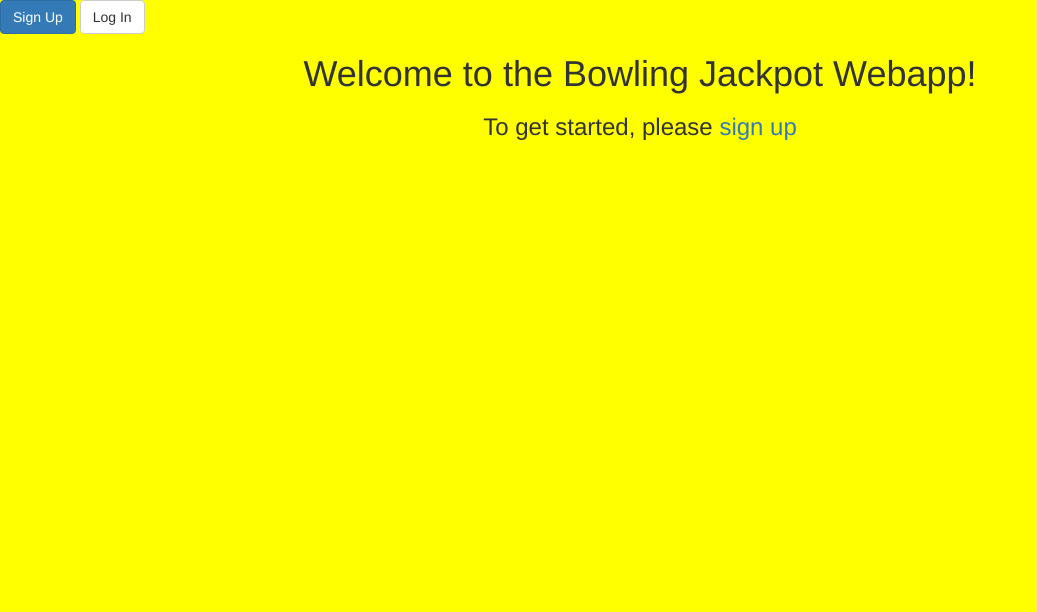
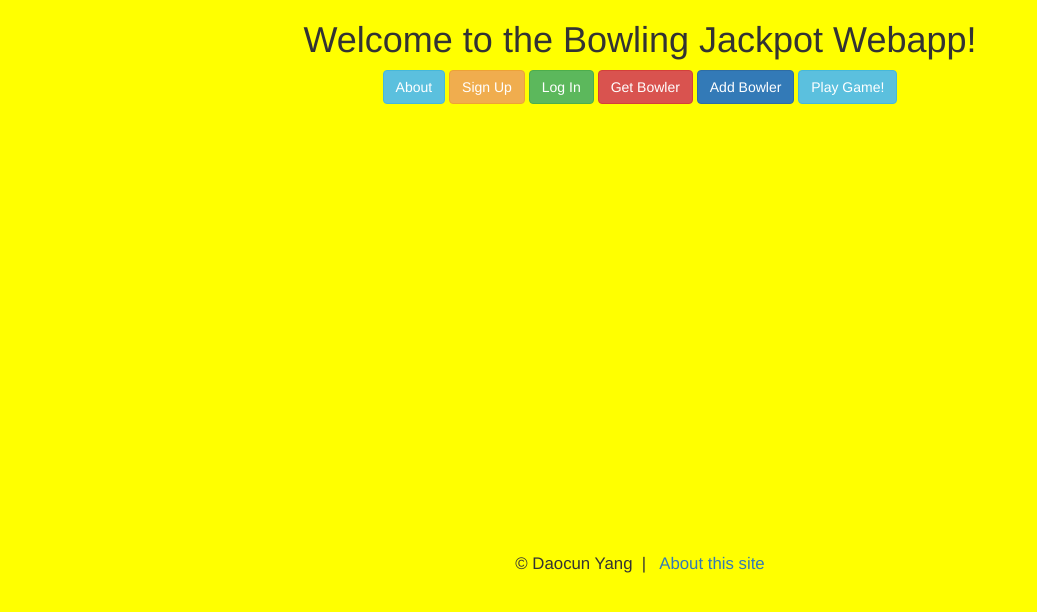
Before and after one commit to wilsonandusa/webapp, a PHP site: page / in a window 1280 px wide. Shown: the top 612 px of the page, without its empty margins (0-1037 px from the left). Run offline with PHP 8.4, Linux system fonts and the light colour scheme; some libraries are stand-ins or nearby versions.

Commit message:
adding a lot of functionalities

```diff
--- a/css/style.css
+++ b/css/style.css
@@ -3,13 +3,119 @@ body {
 	background-color: yellow;
 }
 
-
-.btn-group {
-
- align-items: center;
+li {
+	padding:2px;
+	font-size: 1.3em;
 }
 
-#advice {
+#title {
+	font-family: helvetica;
+}
 
-color:red;
+#signup_msg, #login_msg, #add_bowler_msg, #reminder {
+	color:red;
 }
+
+.footer {
+    font-size: 1.2em;
+    margin-top: 35%;
+    /*position:relative;
+    left:41%; */
+}
+
+ .display, .display_bowlers, .buy_tickets {
+   display: none;
+   position: relative;
+   left:14%;
+   margin-top:2%;
+   height:20%;
+   width:70%;
+   background-color: white;
+   border-radius: 15px;
+   line-height: 25px;
+
+}
+
+.display_lotte {
+   display: none;
+   position: relative;
+   left:14%;
+   margin-top:2%;
+   height:20%;
+   width:70%;
+   background-color: white;
+   border-radius: 15px;
+   line-height: 25px;
+
+}
+
+
+/*
+.display_lotteries  {
+
+	height:20%;
+	width:70%;
+	background-color: white;
+} */
+
+#intro {
+	padding: 10px;
+	padding-bottom: 0px;
+	font-size: 1.2em;
+}
+
+#createuser {
+	display:none;
+    position:relative;
+    left:31%;
+	height:30%;
+	max-width:40%;
+}
+
+#loginuser {
+	display:none;
+    position:relative;
+    left:31%;
+	height:30%;
+	max-width:40%;
+
+}
+
+.add_bowler {
+   display: none;
+   position:relative;
+   left:38%;
+   height:20%;
+   width:25%;
+}
+
+
+.buy_tickets {
+    line-height: 25px;
+	padding:10px;
+}
+
+#bowler_list {
+	list-style: none;
+	padding-top: 10px;
+}
+
+span.players {
+
+	font-size: 1.2em;
+	padding: 3px;
+}
+
+tr.first_row {
+	margin-top:5px;
+	font-size: 1.3em;
+	font-style: bold;
+}
+
+tr.rows, tr.row0 {
+	font-size: 1.2em;
+}
+
+table {
+	display:none;
+}
--- a/index.html
+++ b/index.html
@@ -8,24 +8,122 @@
 
 		<link rel="stylesheet" href="https://maxcdn.bootstrapcdn.com/bootstrap/3.3.5/css/bootstrap.min.css" integrity="sha512-dTfge/zgoMYpP7QbHy4gWMEGsbsdZeCXz7irItjcC3sPUFtf0kuFbDz/ixG7ArTxmDjLXDmezHubeNikyKGVyQ==" crossorigin="anonymous">
 		<link rel="stylesheet" type="text/css" href="css/style.css">
+		<script src='https://ajax.googleapis.com/ajax/libs/jquery/2.1.3/jquery.min.js'></script>
+		<script src="https://maxcdn.bootstrapcdn.com/bootstrap/3.3.5/js/bootstrap.min.js" integrity="sha512-K1qjQ+NcF2TYO/eI3M6v8EiNYZfA95pQumfvcVrTHtwQVDG+aHRqLi/ETn2uB+1JqwYqVG3LIvdm9lj6imS/pQ==" crossorigin="anonymous"></script>
+  <script src='js/client.js'></script>
+    <script src='js/app.js'></script>
 </head>
 
 <body>
 
-
- <div class="btn-group" role="group" >
-  <a href="signup.html"><button type="button" class="btn btn-primary">Sign Up</button></a>
-  <a href="login.html"><button type="button" class="btn btn-default">Log In</button></a>
+<div class="index_text" align="center">
+	<h1 id="title">Welcome to the Bowling Jackpot Webapp!</h1>
+	<button id="about" type="button" class="btn btn-info">About</button>
+	<button id="signup_div" type="button" class="btn btn-warning">Sign Up</button>
+	<button id="login_div" type="button" class="btn btn-success">Log In</button>
+	<button id="get_bowler" type="button" class="btn btn-danger">Get Bowler</button>
+	<button id="add_bowler" type="button" class="btn btn-primary">Add Bowler</button>
+	<button id="play_game" type="button" class="btn btn-info">Play Game!</button>
+	<!--<button id="get_lotteries" type="button" class="btn btn-warning">Get Lotteries</button>-->
 </div>
 
-<div class="index_text" align="center">
-	<h1>Welcome to the Bowling Jackpot Webapp!</h1>
-	<h3>To get started, please <a href="signup.html">sign up</a></h3>
+	<div id="createuser"><br />
+  <h2>Please Sign Up</h2><br />
+  <p>Notice: please don't use any password you care about!</p><br />
+  <form role="form">
+    <div class="form-group">
+      <label for="email">Email:</label>
+      <input type="email" class="form-control" id="email" placeholder="Enter email">
+    </div>
+    <div class="form-group">
+      <label for="pwd">Password:</label>
+      <input type="password" class="form-control" id="psword" placeholder="Enter password">
+    </div>
+    <br />
+    <p id="signup_msg"></p>
+    <br />
+    <button id="complete_signup" type="button" class="btn btn-default">Submit</button>
+  </form>
 </div>
 
-<script src="https://maxcdn.bootstrapcdn.com/bootstrap/3.3.5/js/bootstrap.min.js" integrity="sha512-K1qjQ+NcF2TYO/eI3M6v8EiNYZfA95pQumfvcVrTHtwQVDG+aHRqLi/ETn2uB+1JqwYqVG3LIvdm9lj6imS/pQ==" crossorigin="anonymous"></script>
- <script src='https://ajax.googleapis.com/ajax/libs/jquery/2.1.3/jquery.min.js'></script>
-  <script src='js/client.js'></script>
-    <script src='js/app.js'></script>
+<div id="loginuser"><br />
+  <h2>Please Log In</h2><br />
+    <form role="form">
+    <div class="form-group">
+      <label for="email">Email:</label>
+      <input type="email" class="form-control" id="email_entered" placeholder="Enter email">
+    </div>
+    <div class="form-group">
+      <label for="pwd">Password:</label>
+      <input type="password" class="form-control" id="psword_entered" placeholder="Enter password">
+    </div>
+    <br />
+    <p id="login_msg"></p>
+    <br />
+    <button id="complete_login" type="button" class="btn btn-default">Submit</button>
+  </form>
+</div>
+
+  <div class="display">
+ 	<p id="intro">The app will be a simple way for a bowling league to track a progressive jackpot. Bowlers in the league can buy tickets to enter the drawing. All tickets cost $10 dollars, and the proceeds go into the jackpot. After at least three tickets are bought, one ticket is drawn at random. The owner of that ticket gets to roll once. If they get a strike, they win the entire pot. Otherwise, they win a fraction of the pot, and the remaining pot rolls over into the next drawing.<br /> <span id="reminder">Please don't forget to log in before you enjoy the game! </span></p>
+
+  </div>
+
+  <div class="display_bowlers">
+  </div>
+
+  <div class="display_lotte">
+  </div>
+
+  <div class="add_bowler">
+  	  <br />
+    <form role="form">
+    <div class="form-group">
+      <input type="name" class="form-control" id="bowler_name" placeholder="Enter bowler's name">
+    </div>
+    <br />
+    <p id="add_bowler_msg"></p>
+    <br />
+    <a id="complete_add_bowler">Submit</a>
+  </form>
+  </div>
+
+  <div class="buy_tickets">
+    <div align="center">
+    <h3 id="jackpot">Current Jackpot: $<span id="jackpot_val"></span></h3>
+  </div>
+  	<h3>Buy a ticket for...</h3>
+  	<button id="bowler1_buy" type="button" class="btn btn-primary">Bowler 1</button><span class="players" id="bowler1">Billy Bowler</span><br /><br />
+  	<button id="bowler2_buy" type="button" class="btn btn-primary">Bowler 2</button><span class="players" id="bowler2">Sally Strike</span><br /><br />
+  	<button id="bowler3_buy" type="button" class="btn btn-primary">Bowler 3</button><span class="players" id="bowler3">Pauly Pins</span><br />
+    <br />
+
+     <div align="center">
+    <button id="draw_winner" type="button" class="btn btn-danger btn-lg">Draw Winner!</button>
+    <button id="start_over" type="button" class="btn btn-danger btn-lg">Start New Game</button>
+    <button id="history" type="button" class="btn btn-danger btn-lg">Show/Hide History</button>
+     </div>
+     <br />
+    <table class="table table-hover">
+      <tr class="first_row">
+        <td> Round# </td>
+        <td>Billy Bowler</td>
+        <td>Sally Strike</td>
+        <td>Pauly Pins</td>
+      </tr>
+      <tr class="row0">
+        <td>0</td>
+        <td>50</td>
+        <td>50</td>
+        <td>50</td>
+      </tr>
+    </table >
+  </div>
+
+	<div class="footer" align="center">
+			<span>&copy; Daocun Yang  &nbsp;| &nbsp; <span>
+				<a href="http://bowling-api.nextcapital.com/">About this site</a>
+	</div>
+
 </body>
 </html>
--- a/js/app.js
+++ b/js/app.js
@@ -1,29 +1,80 @@
+
+var state = 0;				// flag indicating whether the user has logged in
+var round = 0;              // round number; initialized to 0
+var cur_jackpot = 0; 		// current jackpot
+var who; 					// who gets to roll
+var justRolled = 0;     	// flag indicating whether a bowler just rolled
+var startingBalance = 50;   //
+var tickets = [ ];          // an array that holds all the purchased tickets; initialized to empty
+var money = [50, 50, 50];   // an array that holds the starting balance of each player; initialized to empty
+
+
+$(document).ready(function(){
+
 var client = new BowlingApiClient('http://bowling-api.nextcapital.com/api');
 
-$('#complete_signup').click(function(){
+	$("button#signup_div").click(function() {
+   		$("div#createuser").toggle(300);
+	});
+
+	$("button#login_div").click(function() {
+   		$("div#loginuser").toggle(300);
+	});
+
+    $("button#about").click(function() {
+   		$("div.display").toggle(300);
+	});
+
+   $("#complete_signup").click(function(){
 
 	var email_text = $('#email').val();
 	var psword_text = $('#psword').val();
+   //  alert(localStorage.Email);
 
 	if (email_text == localStorage.Email)
-		$('#advice').text("The email address you've entered is alreday in use");
+		$('#signup_msg').text("The email address you've entered is alreday in use");
 
 	else if (!email_text || !psword_text)
-		$('#advice').text("Both fields are required");
+		$('#signup_msg').text("Both fields are required");
 
-   else {
-  	localStorage.Email = email_text;
+ else {
+	localStorage.Email = email_text;
   	localStorage.psword = psword_text;
+  	state = 1;
 
-//  if (localStorage.Email && localStorage.psword) {
+    $("div#createuser").hide(300);
+    confirm("Success!");
 
-  	 confirm("Thank you for signing up!");
+  	client.createUser({
+    email: email_text,
+    password: psword_text,
+    success: function(user) {
+     //console.log(user);
+     //alert("Thank you!");
+    },
+    error: function(xhr)  {
+      console.log(JSON.parse(xhr.responseText));
+    }
+  });
+ }
+}); // end of sign up
 
-   window.location.assign("login.html");
 
-     client.createUser({
-    email: Email,
-    password: psword,
+$('#complete_login').click(function(){
+	var emailEntered = $('#email_entered').val();
+	var pinEntered = $('#psword_entered').val();
+
+  if (emailEntered && pinEntered) {
+
+  if (emailEntered == localStorage.Email && pinEntered == localStorage.psword) {
+
+     confirm("Login success!");
+     $("div#loginuser").hide(300);
+  	state = 1;
+
+   client.loginUser({
+    email: localStorage.Email,
+    password: localStorage.psword,
     success: function(user) {
       console.log(user);
     },
@@ -31,26 +82,269 @@ $('#complete_signup').click(function(){
       console.log(JSON.parse(xhr.responseText));
     }
   });
+
  }
- //else	$('#advice').text("Both fields are required");
+   else
+   	$('#login_msg').text("Oops! Please double check your email and password!");
+}
+  else
+  	$('#login_msg').text("Both fields are required");
 
-});
+}); // end of login
+
+$('#get_bowler').click(function(){
+
+ if (state === 1) {
+ 	$("div.display_bowlers").toggle(300);
+   var content = "<ul id='bowler_list'>";
+
+    client.getBowlers({
+    success: function(bowlers) {
+      for (i=0; i<bowlers.length;i++) {
+      	content += "<li>" + bowlers[i].name + "</li>";
+      }
+      content += "</ul>";
+      $(".display_bowlers").html(content);
+    //  console.log(bowlers);
+    },
+    error: function(xhr) {
+      console.log(JSON.parse(xhr.responseText));
+    }
+  });
+}
+ else
+ 	confirm("Oops! You need to login in order to play!");
+
+ }); // end of get bowler
 
 
-$('#complete_login').click(function(){
+ $("#add_bowler").click(function() {
 
-	var emailEntered = $('#email_entered').val();
-	var pinEntered = $('#psword_entered').val();
+   if (state === 1) {
+    $("div.add_bowler").toggle(300);
 
-  if (emailEntered && pinEntered) {
+    $("#complete_add_bowler").click(function() {
+		var bowler_name = $("#bowler_name").val();
+		if (bowler_name) { // also check whether the bowler already exists!
 
-  if (emailEntered == localStorage.Email && pinEntered == localStorage.psword) {
-   window.location.href="game.html";
+			client.createBowler ({
+		    name: bowler_name,
+		    success: function(bowler) {
+		      console.log(bowler);
+		    },
+		    error: function(xhr)  {
+		      console.log(JSON.parse(xhr.responseText));
+		    }
+		  }); // end of createBowler
+		}
+		else
+			$("#add_bowler_msg").text("Please enter the name of the bowler");
+
+    });
  }
-   else
-   	$('#advice').text("Oops! Please double check your email and password!");
+ else
+ 	confirm("Oops! You need to login in order to play!");
+
+ }); // end of add bowler
+
+
+ $("#play_game").click(function() {
+     $("div.buy_tickets").toggle(300);
+     $("span#jackpot_val").text(cur_jackpot);
+
+ }); // end of play game
+
+
+ $("#draw_winner").click(function() {
+
+ 	if (cur_jackpot === 0) {
+ 		$("h3#jackpot").fadeTo(300, 0.2).fadeTo(300, 1).fadeTo(300, 0.2).fadeTo(300, 1).fadeTo(300, 0.2).fadeTo(300, 1);
+ 		confirm("Please first buy a ticket");
+ 	}
+
+  	else if (tickets.length < 3)
+   		confirm("At least 3 tickets need to be bought");
+
+   else if (justRolled === 1)
+   	  confirm("Please buy a new ticket to proceed!");
+
+  else {
+
+  	  // first draw a ticket randomly to decide which bowler gets to roll
+      var val = Math.floor(Math.random()*tickets.length);
+      who = tickets[val];
+      justRolled = 1;
+      round += 1;
+      confirm("Bowler " + who + " gets to roll!");
+
+      // is the bowler lucky enough to get the strike?
+      var strike = Math.ceil((Math.random())*6);
+      if (strike === 6) {
+      	 confirm("Strike!!! " + "Bowler " + who + " wins!");
+      	 startNewGame();
+      	 return;
+      }
+
+      // if no, then randomly determine what fraction of the jackpot the bowler wins
+      var amount = Math.floor(Math.random()*cur_jackpot);
+
+      // make sure the bowler gets something...
+      if (amount === 0)
+      	amount = 1;
+
+      cur_jackpot -= amount;
+      $("span#jackpot_val").text(cur_jackpot);
+
+      money[who-1] += amount;
+
+    var content = "<tr class='rows'><td>" + round + "</td>";
+
+     if (who === 1)
+    	content += "<td style='color:blue; font-weight:bold'>" + money[0] + "</td>" + "<td>" + money[1] + "</td>" + "<td>" + money[2] + "</td>";
+     else if (who === 2)
+     	content += "<td>" + money[0] + "</td>" + "<td style='color:blue; font-weight:bold'>" + money[1] + "</td>" + "<td>" + money[2] + "</td>";
+     else
+     	content += "<td>" + money[0] + "</td>" + "<td>" + money[1] + "</td>" + "<td style='color:blue; font-weight:bold'>" + money[2] + "</td>";
+
+    content += "</td></tr>"
+    $("table:last-child").append(content);
+  }
+
+ }); // end of draw winner
+
+ $("button#start_over").click(function(){
+
+   startNewGame();
+
+ }); // end of start new game
+
+ $("#bowler1_buy").click(function() {
+
+ 	if (money[0] >= 10) {
+    tickets.push(1);
+    justRolled = 0;
+ 	cur_jackpot += 10;
+ 	money[0]-=10;
+ 	round += 1;
+    $("span#jackpot_val").text(cur_jackpot);
+    $("#bowler1").fadeTo(150, 0.2).fadeTo(150, 1);
+    var content = "<tr class='rows'><td>" + round + "</td>";
+    if (money[0] >= 10)
+  	  content += "<td>" + money[0] + "</td>" + "<td>" + money[1] + "</td>" + "<td>" + money[2] + "</td>";
+  	else
+  	  content += "<td style='color:red;font-weight:bold'>" + money[0] + "</td>" + "<td>" + money[1] + "</td>" + "<td>" + money[2] + "</td>";
+
+    content += "</td></tr>"
+    $("table:last-child").append(content);
+  }
+
+  else if (money[0] < 10 && money[1] < 10 && money[2] < 10) {
+      confirm("Game over! All bowlers of the league are broke");
+      var answer = prompt("Start a new game? (yes/no)");
+      if (answer == yes) {
+      	startNewGame();
+      	return;
+      }
+  }
+
+    else
+    	confirm("Oops! Billy is broke... Can't buy ticket anymore!");
+
+ }); // end of bowler1_buy
+
+ $("#bowler2_buy").click(function() {
+
+   if (money[1] >= 10) {
+ 	tickets.push(2);
+ 	  justRolled = 0;
+ 	 cur_jackpot += 10;
+ 	 money[1]-=10;
+ 	 round += 1;
+    $("span#jackpot_val").text(cur_jackpot);
+     $("#bowler2").fadeTo(150, 0.2).fadeTo(150, 1);
+    var content = "<tr class='rows'><td>" + round + "</td>";
+    if (money[1] >= 10)
+    	content += "<td>" + money[0] + "</td>" + "<td>" + money[1] + "</td>" + "<td>" + money[2] + "</td>";
+    else
+        content += "<td>" + money[0] + "</td>" + "<td style='color:red;font-weight:bold'>" + money[1] + "</td>" + "<td>" + money[2] + "</td>";
+
+    content += "</td></tr>"
+    $("table:last-child").append(content);
+   }
+
+   else if (money[0] < 10 && money[1] < 10 && money[2] < 10) {
+      confirm("Game over! All bowlers of the league are broke");
+      var answer = prompt("Start a new game? (yes/no)");
+      if (answer == yes) {
+      	startNewGame();
+      	return;
+      }
+  }
+
+    else
+    	confirm("Oops! Sally is broke... Can't buy ticket anymore!");
+
+ }); // end of bowler2_buy
+
+ $("button#bowler3_buy").click(function() {
+
+   if (money[2] >= 10) {
+ 	tickets.push(3);
+ 	  justRolled = 0;
+     cur_jackpot += 10;
+     money[2] -= 10;
+     round += 1;
+    $("span#jackpot_val").text(cur_jackpot);
+     $("#bowler3").fadeTo(150, 0.2).fadeTo(150, 1);
+    var content = "<tr class='rows'><td>" + round + "</td>";
+    if (money[2] >= 10)
+      content += "<td>" + money[0] + "</td>" + "<td>" + money[1] + "</td>" + "<td>" + money[2] + "</td>";
+    else
+      content += "<td>" + money[0] + "</td>" + "<td>" + money[1] + "</td>" + "<td style='color:red;font-weight:bold'>" + money[2] + "</td>";
+
+   	  content += "</td></tr>"
+    $("table:last-child").append(content);
+   }
+
+  else if (money[0] < 10 && money[1] < 10 && money[2] < 10) {
+      confirm("Game over! All bowlers of the league are broke");
+      var answer = prompt("Start a new game? (yes/no)");
+      if (answer == yes) {
+      	startNewGame();
+      	return;
+      }
+  }
+
+    else
+    	confirm("Oops! Pauly is broke... Can't buy ticket anymore!");
+
+ }); // end of bowler3_buy
+
+ $("button#history").click(function() {
+    $("table").toggle(300);
+
+ });
+
+}); // end of document
+
+
+/*
+ * This function is called when the user wants to start a new game
+ * It will also be called when the user wins the game
+ */
+function startNewGame() {
+	cur_jackpot = 0;
+	round = 0;
+ 	$("span#jackpot_val").text(cur_jackpot);
+ 	$("tr.rows").empty();
+    who = 0;
+    tickets = [ ];
+    for (var k=0; k<money.length;k++)
+    	money[k] = 50;
 }
-  else
-  	$('#advice').text("Both fields are required");
 
-});
+function setStartingBalance(num) {
+
+   for (var i=0; i<3; i++)
+   	 money[i] = num;
+}
```
